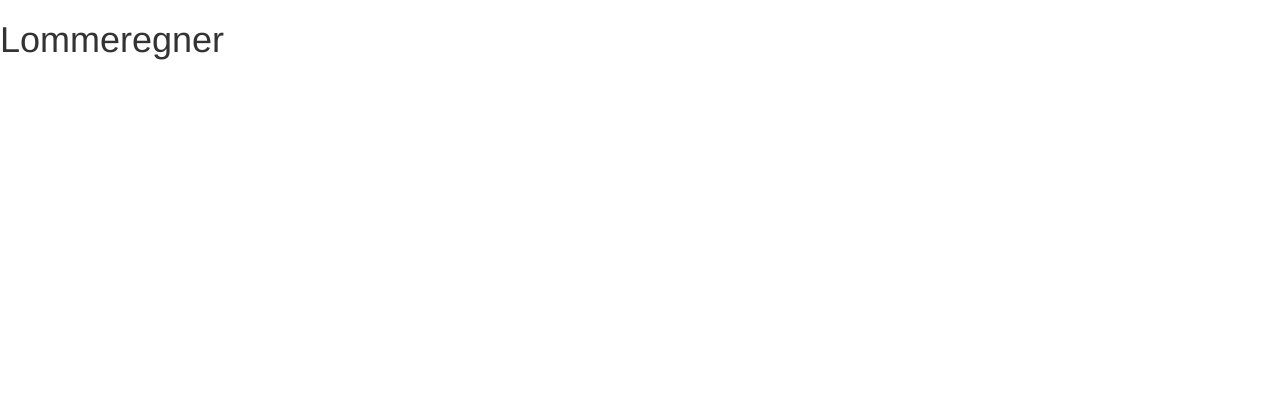
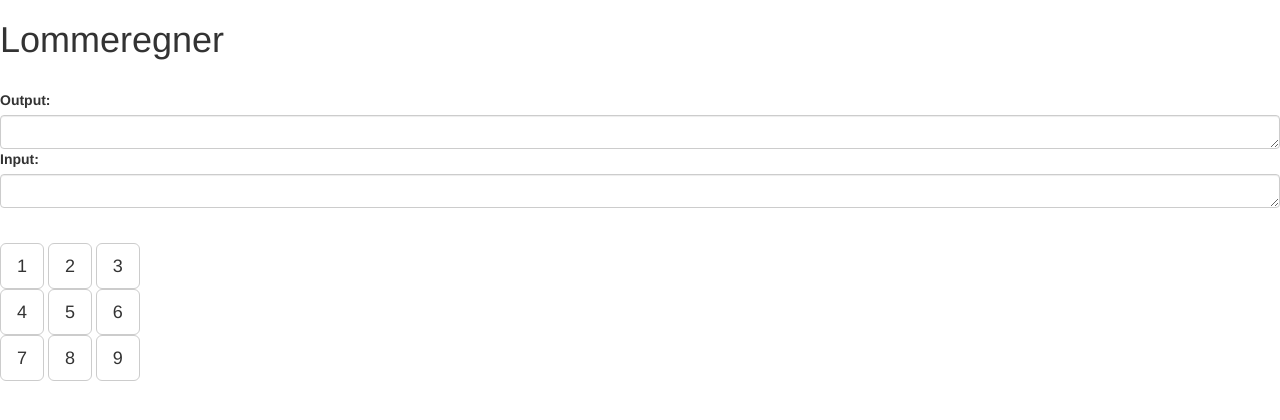
Before and after one commit to sunenilausen/appvalgfag-exercises, a plain HTML site: page Lommeregner/index.html in a window 1280 px wide. Drawn offline with nearby package versions, Linux system fonts and the light colour scheme.

Commit message:
exercise1done

```diff
--- a/Lommeregner/index.html
+++ b/Lommeregner/index.html
@@ -23,5 +23,24 @@
 <body>
   <h1> Lommeregner </h1>
   <br>
+  <div class="form-group">
+  <label for="output">Output:</label>
+  <textarea class="form-control" rows="1" id="output"></textarea>
+  <label for="input">Input:</label>
+  <textarea class="form-control" rows="1" id="input"></textarea>
+</div>
+<br>
+<button type="button" class="btn btn-default btn-lg">1</button>
+<button type="button" class="btn btn-default btn-lg">2</button>
+<button type="button" class="btn btn-default btn-lg">3</button>
+<br>
+<button type="button" class="btn btn-default btn-lg">4</button>
+<button type="button" class="btn btn-default btn-lg">5</button>
+<button type="button" class="btn btn-default btn-lg">6</button>
+<br>
+<button type="button" class="btn btn-default btn-lg">7</button>
+<button type="button" class="btn btn-default btn-lg">8</button>
+<button type="button" class="btn btn-default btn-lg">9</button>
+
 </body>
 </html>
```
Also changed, not shown: Lommeregner/exercise2.html (+1 -1 lines).
